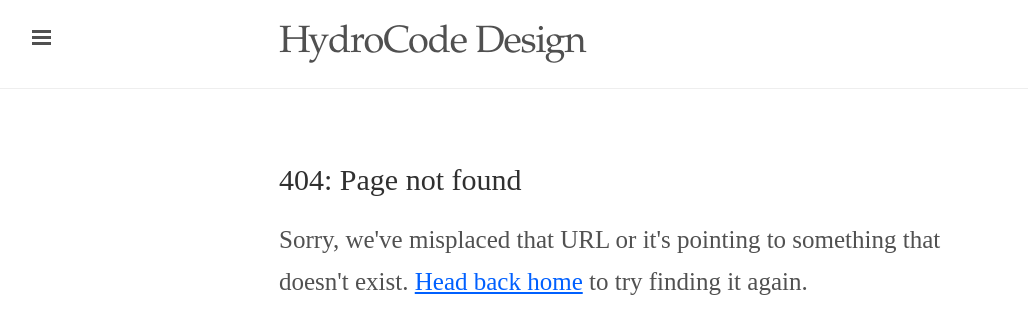
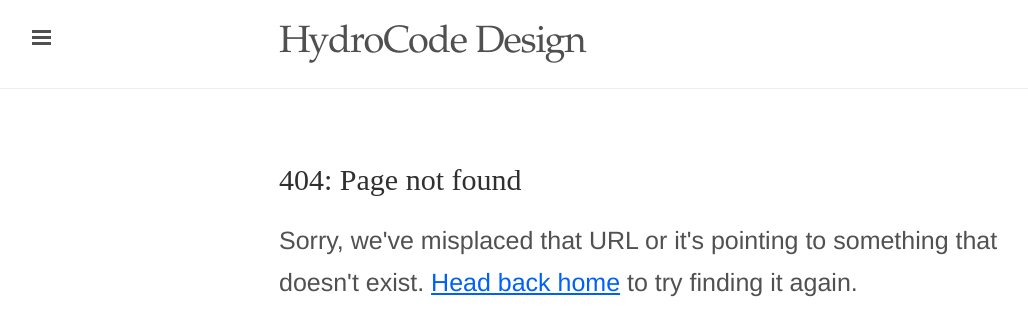
Before and after one commit to thehydroimpulse/hydrocodedesign, a Jekyll site: the page built from 404.html, in a window 1280 px wide. Shown: the top 336 px of the page, without its empty margins (1-1029 px from the left). Built offline with Jekyll 4.4.1, drawn with Linux system fonts in a browser that asks for light colours; Markdown is read by kramdown in place of the engine named in the settings.

Commit message:
updated fonts
Signed-off-by: Daniel Fagnan <dnfagnan@gmail.com>

```diff
--- a/public/css/lanyon.css
+++ b/public/css/lanyon.css
@@ -41,7 +41,7 @@
 }
 
 html {
-  font-family: "freight-sans-pro", Georgia, "Times New Roman", serif;
+  font-family: "abril-display", Georgia, "Times New Roman", serif;
 }
 
 h1, h2, h3, h4, h5, h6 {
@@ -341,12 +341,10 @@
   margin-bottom: 4em;
   padding-top: 10px;
   line-height: 1.7;
-  p {
-    line-height: 1.7;
-  }
-  font-family: "ff-tisa-web-pro";
+  font-family: "abril-display", "Helvetica Neue", sans-serif;
   font-size: 18px;
 }
+
 
 /* Blog post or page title */
 .page-title,
```
Also changed, not shown: 2 other files.
